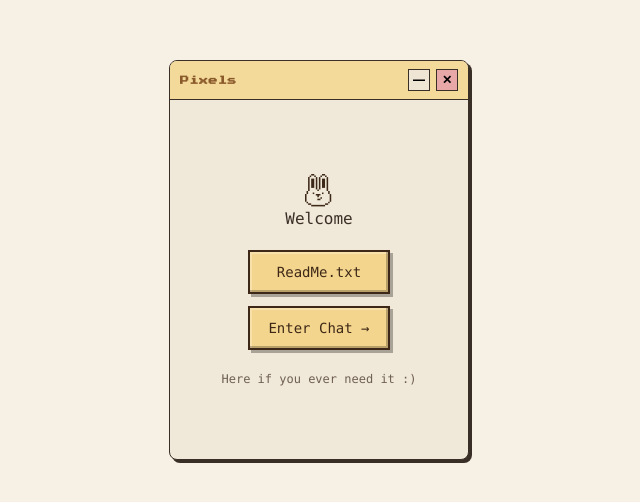
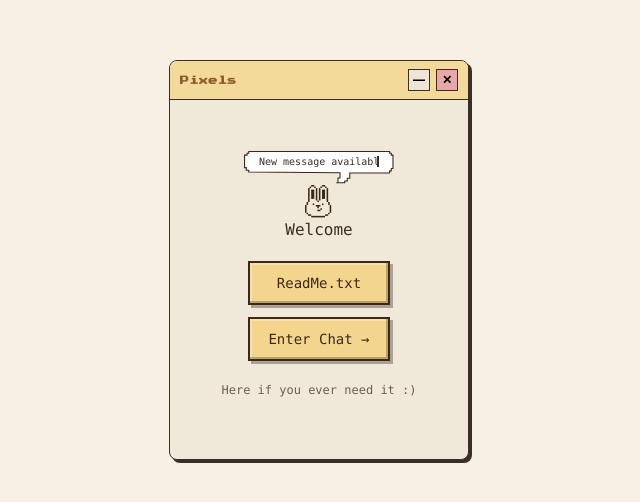
Before and after one commit to kskoulini/pixels, a React (Create React App) app: page / in a window 1280 px wide. Shown: the part 140-642 px from the top of the page, without its empty margins (321-961 px from the left). Built offline with nearby package versions, Linux system fonts and the light colour scheme.

Commit message:
Added new message indicator with typing animation :)

```diff
--- a/src/components/Landing.js
+++ b/src/components/Landing.js
@@ -1,14 +1,47 @@
 import React from 'react';
 import { Link } from 'react-router-dom';
 import RetroWindow from '../components/RetroWindow';
+import { ITEMS } from '../data';
+import { getProgress } from '../utils/storage';
+
+import chatbubble from '../images/chatbubble.svg';
+
+function hasUnreadMessages() {
+  const progress = getProgress() || {};
+
+  // total across ALL items
+  const totalAll = ITEMS.length;
+  const seenAll = progress['all'] || 0;
+  if (seenAll < totalAll) return true;
+
+  // per-category check (in case user browses by category, not "All")
+  const totalsByCat = ITEMS.reduce((acc, it) => {
+    acc[it.category] = (acc[it.category] || 0) + 1;
+    return acc;
+  }, {});
+
+  for (const [cat, total] of Object.entries(totalsByCat)) {
+    const seen = progress[cat] || 0;
+    if (seen < total) return true;
+  }
+
+  return false;
+}
 
 function Landing() {
+  const unread = hasUnreadMessages();
+
   return (
     <RetroWindow title="home-page">
       <div className="landing-wrap page-container">
         <div className="landing-inner">
-                    <div className="landing-title">
-                        <svg width="27" height="33" viewBox="0 0 27 33" fill="none" xmlns="http://www.w3.org/2000/svg">
+          {/* add "unread" class if anything is left to view */}
+          <div className={`landing-title${unread ? ' unread' : ''}`}>
+            <div className="new-message-bubble">
+                <img src={chatbubble} alt='' className='bubble-background'/>
+                <span className='bubble-text'>New message available</span>
+            </div>
+            <svg className='sprite' width="27" height="33" viewBox="0 0 27 33" fill="none" xmlns="http://www.w3.org/2000/svg">
               <path d="M26.2239 20.0576H24.6849V27.7729H26.2239V20.0576Z" fill="#3D2817"/>
               <path d="M24.6849 27.7731H23.1459V29.3222H24.6849V27.7731Z" fill="#3D2817"/>
               <path d="M24.6849 16.9696H23.1459V20.0577H24.6849V16.9696Z" fill="#3D2817"/>
@@ -39,7 +72,8 @@ function Landing() {
             </svg>
             <span>Welcome</span>
           </div>
-                    <div className='landing-btn-container'>
+
+          <div className="landing-btn-container">
             <Link className="pixel-button" to="/readme">ReadMe.txt</Link>
             <Link className="pixel-button" to="/chat">Enter Chat →</Link>
           </div>
--- a/src/data.js
+++ b/src/data.js
@@ -9,7 +9,7 @@ export const CATEGORIES = [
 
 export const ITEMS = [
   {
-    id: "r1",
+    id: "reels-1",
     type: "link",
     category: "reels",
     title: "a girl gotta do what she gotta do rightt",
@@ -18,7 +18,7 @@ export const ITEMS = [
     createdAt: "2025-10-25"
   },
   {
-    id: "n1",
+    id: "notes-1",
     type: "text",
     category: "notes",
     title: "Thank you!",
@@ -26,7 +26,7 @@ export const ITEMS = [
     createdAt: "2025-10-29"
   },
   {
-    id: "m1",
+    id: "music-1",
     type: "link",
     category: "music",
     title: "Song — Keep Your Head Up",
--- a/src/style.css
+++ b/src/style.css
@@ -203,6 +203,74 @@ button {
   flex-direction: column;
 
   row-gap: 2px;
+}
+
+.new-message-bubble{
+  display: none;
+}
+
+.unread .new-message-bubble {
+    display: block;
+    position: relative;
+    width: 120px;
+    height: 20px;
+}
+
+.unread .new-message-bubble .bubble-background {
+    position: absolute;
+    top: -12px;
+    left: 50%;
+    z-index: 0;
+    width: 150px;
+    transform: translateX(-50%);
+}
+
+.unread .new-message-bubble .bubble-text {
+  position: absolute;
+  z-index: 1;
+  font-size: 10px;
+  top: -7px;
+  left: 0;
+
+  display: inline-block;
+  white-space: nowrap;
+  overflow: hidden;
+  border-right: 2px solid #3a2f26;
+
+  width: 0;
+  animation:
+    typingLoop 10s steps(25, end) infinite,
+    blink 0.75s step-end infinite;
+}
+
+/* Type → hold → instant reset */
+@keyframes typingLoop {
+  0%   { width: 0; }
+  40%  { width: 100%; }   /* typing ends */
+  84.999% { width: 100%; } /* hold fully visible */
+  85%  { width: 0; }      /* ⟵ snap instantly back */
+  100% { width: 0; }      /* stay collapsed until next loop */
+}
+
+/* Cursor blink */
+@keyframes blink {
+  50% { border-color: transparent; }
+}
+
+
+/* === SPRITE ANIMATION === */
+.sprite {
+  display: inline-block;
+}
+
+.unread .sprite{
+  animation: spriteJump 10s infinite;
+}
+
+@keyframes spriteJump {
+  0%, 39%  { transform: translateY(0); }     /* normal during typing */
+  40%      { transform: translateY(-6px); }  /* jump right when typing ends */
+  45%,100% { transform: translateY(0); }     /* land and stay normal */
 }
 
 .landing-btn-container {
```
Also changed, not shown: src/images/chatbubble.svg (added). Lines whose indentation alone changed are shown as unchanged.
